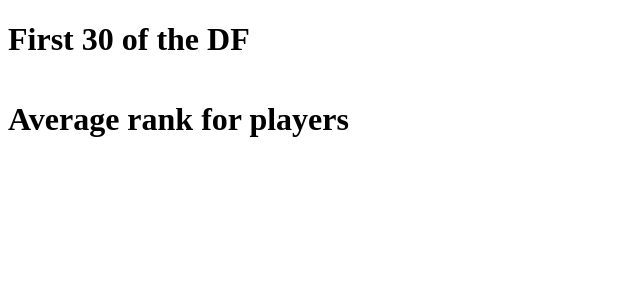
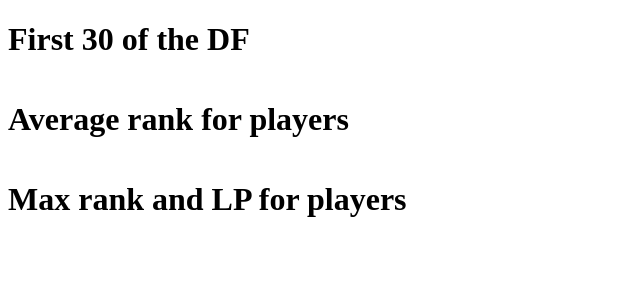
Before and after one commit to samuelpx/LoR-Scraping, a FastAPI app: template webapp/templates/table.html in a window 1280 px wide. Shown: the top 300 px of the page, without its empty margins (0-640 px from the left). Run offline with FastAPI, Linux system fonts and the light colour scheme; the template is opened without the code that fills it, so the values that code supplies are empty.

Commit message:
Webapp model revamp

```diff
--- a/webapp/templates/table.html
+++ b/webapp/templates/table.html
@@ -44,5 +44,24 @@
             {% endfor %}
         </tbody>
     </table>
+    <h1>Max rank and LP for players</h1>
+    <table>
+        <thead>
+            <tr>
+                {% for max_column in max_columns %}
+                    <th>{{ max_column }}</th>
+                {% endfor %}
+            </tr>
+        </thead>
+        <tbody>
+            {% for max_row in max_rows %}
+                <tr>
+                    {% for value in max_row %}
+                        <td>{{ value }}</td>
+                    {% endfor %}
+                </tr>
+            {% endfor %}
+        </tbody>
+    </table>
 </body>
 </html>
--- a/webapp/webapp.py
+++ b/webapp/webapp.py
@@ -21,8 +21,15 @@ async def show_table(request: Request):
     average_columns = average.columns
     average_rows = average.sort_values(by="rank", ascending=True).head(30).values.tolist()
 
+    max = df.groupby('name').agg({'rank':'min', 'lp': 'max'}).reset_index()
+
+    max_columns = max.columns
+    max_rows = max.sort_values(by=['rank', 'lp'], ascending=[True, True]).head(30).values.tolist()
+
     return templates.TemplateResponse("table.html", {"request": request,
                                                      "columns": columns,
                                                      "rows": rows,
                                                      "average_rows": average_rows,
-                                                     "average_columns": average_columns})
+                                                     "average_columns": average_columns,
+                                                     "max_columns": max_columns,
+                                                     "max_rows": max_rows})
```
